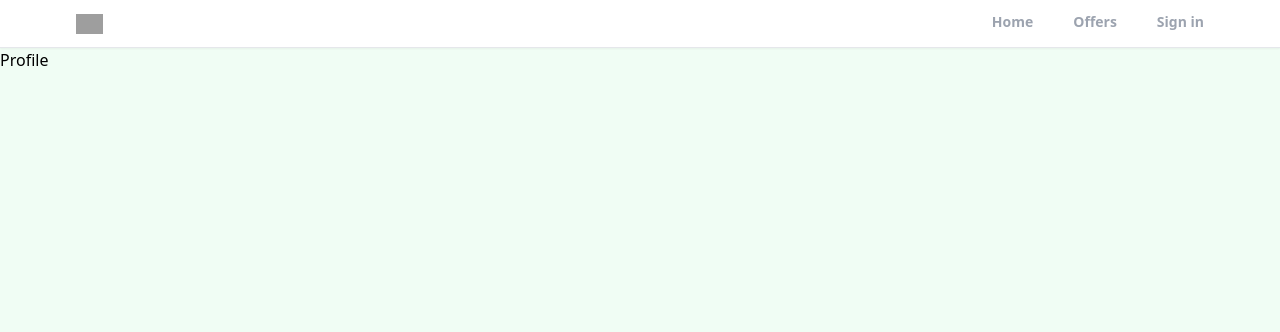
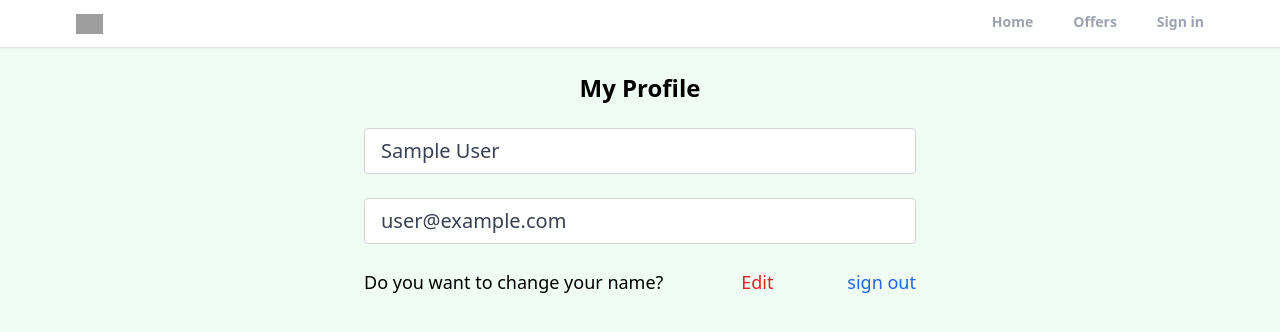
Before and after one commit to Anthonyponplex/Realtor-clone-App, a React (Create React App) app: page /profile in a window 1280 px wide. Shown: the top 332 px of the page. Built offline with nearby package versions, Linux system fonts and the light colour scheme; no server answers; sample sign-in values are in the browser's storage; grey boxes are pictures that could not be loaded.

Commit message:
create the private route and custom hook for protecting the profile page and add the sign out functionality

```diff
--- a/src/App.js
+++ b/src/App.js
@@ -7,9 +7,9 @@
 import { Home } from "./pages/Home";
 import { Offers } from "./pages/Offers";
 import { Profile } from "./pages/Profile";
+import { PrivateRoute } from "./components/PrivateRoute";
 import { SignIn } from "./pages/SignIn";
 import { SignUp } from "./pages/SignUp";
-
 function App() {
   return (
     <>
@@ -20,7 +20,9 @@
           <Route path="/sign-in" element={<SignIn />} />
           <Route path="/sign-up" element={<SignUp />} />
           <Route path="/forgot-password" element={<ForgotPassword />} />
-          <Route path="/profile" element={<Profile />} />
+          <Route path="/profile" element={<PrivateRoute />}>
+            <Route path="/profile" element={<Profile />} />
+          </Route>
           <Route path="/offers" element={<Offers />} />
         </Routes>
       </Router>
--- a/src/components/Header.jsx
+++ b/src/components/Header.jsx
@@ -9,7 +9,7 @@
     if (route === location.pathname) return true;
   }
   return (
-    <div className="bg-white border-b shadow-sm sticky top-0 z-index-50">
+    <div className="bg-white border-b shadow-sm sticky top-0 z-40">
       <header className="flex justify-between items-center px-3 max-w-6xl mx-auto">
         <div>
           <img
--- /dev/null
+++ b/src/components/PrivateRoute.jsx
@@ -0,0 +1,10 @@
+import { Navigate, Outlet } from "react-router";
+import { useAuthStatus } from "../hooks/useAuthStatus";
+
+export const PrivateRoute = () => {
+  const { loggedIn, checkingStatus } = useAuthStatus();
+  if (checkingStatus) {
+    return <h3>Loading...</h3>;
+  }
+  return loggedIn ? <Outlet /> : <Navigate to="/sign-in" />;
+};
--- /dev/null
+++ b/src/hooks/useAuthStatus.jsx
@@ -0,0 +1,18 @@
+import { getAuth, onAuthStateChanged } from "firebase/auth";
+import React, { useEffect, useState } from "react";
+
+export const useAuthStatus = () => {
+  const [loggedIn, setLoggedIn] = useState(false);
+  const [checkingStatus, setCheckingStatus] = useState(true);
+
+  useEffect(() => {
+    const auth = getAuth();
+    onAuthStateChanged(auth, (user) => {
+      if (user) {
+        setLoggedIn(true);
+      }
+      setCheckingStatus(false);
+    });
+  }, []);
+  return { loggedIn, checkingStatus };
+};
--- a/src/pages/Profile.jsx
+++ b/src/pages/Profile.jsx
@@ -1,5 +1,60 @@
-import React from "react";
+import { getAuth } from "firebase/auth";
+import React, { useState } from "react";
+import { useNavigate } from "react-router-dom";
 
 export const Profile = () => {
-  return <div>Profile</div>;
+  const auth = getAuth();
+  const navigate = useNavigate();
+  const [formData, setFormData] = useState({
+    name: auth.currentUser.displayName,
+    email: auth.currentUser.email,
+  });
+  const { name, email } = formData;
+  function onLogout() {
+    auth.signOut();
+    navigate("/");
+  }
+  return (
+    <div>
+      <>
+        <section className="max-w-6xl mx-auto flex justify-center items-center flex-col">
+          <h1 className="text-2xl text-center mt-6 font-bold">My Profile</h1>
+          <div className="w-full md:w-[50%] mt-6 px-3">
+            <form>
+              {/* Name Input */}
+              <input
+                type="text"
+                id="name"
+                value={name}
+                disabled
+                className="mb-6 w-full px-4 py-2 text-xl text-gray-700 bg-white border border-gray-300 rounded transition ease-in-out"
+              />
+              {/* Email input */}
+              <input
+                type="email"
+                id="email"
+                value={email}
+                disabled
+                className="mb-6 w-full px-4 py-2 text-xl text-gray-700 bg-white border border-gray-300 rounded transition ease-in-out"
+              />
+              <div className="flex justify-between whitespace-nowrap text-sm sm:text-lg mb-6">
+                <p className="flex items-center">
+                  Do you want to change your name?
+                </p>
+                <span className="text-red-600 hover:text-red-700 transition ease-in-out duration-200 ml-1 cursor-pointer">
+                  Edit
+                </span>
+                <p
+                  onClick={onLogout}
+                  className="text-blue-600 hover:text-blue-800 transition duration-200 ease-in-out cursor-pointer"
+                >
+                  sign out
+                </p>
+              </div>
+            </form>
+          </div>
+        </section>
+      </>
+    </div>
+  );
 };
```
